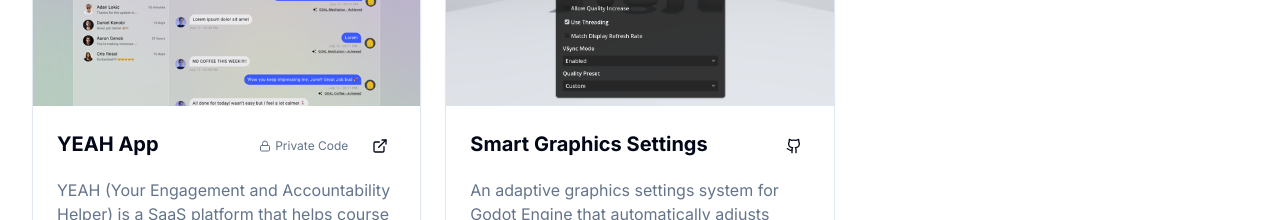
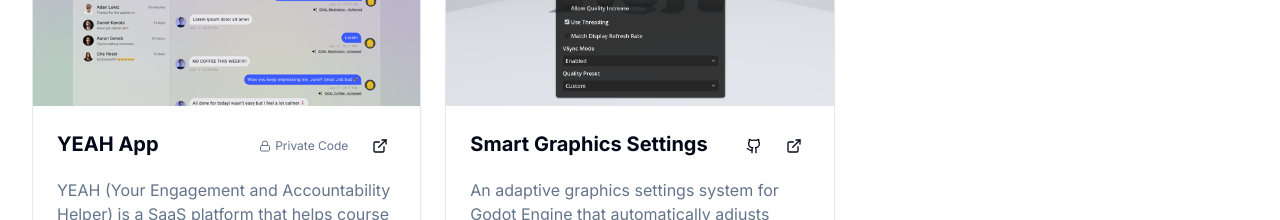
Before and after one commit to lucasbecker-dev/lucasbecker-dev.github.io, a Next.js app: page / in a window 1280 px wide. Shown: the part 1860-2080 px from the top of the page. Built offline with nearby package versions, Linux system fonts and the light colour scheme.

Commit message:
Add Godot Asset Library link to Smart Graphics Settings project

```diff
--- a/app/page.tsx
+++ b/app/page.tsx
@@ -458,6 +458,16 @@ export default function Home() {
                         <span className="sr-only">GitHub</span>
                       </Button>
                     </Link>
+                    <Link href="https://godotengine.org/asset-library/asset/3814" target="_blank" rel="noopener noreferrer">
+                      <Button
+                        variant="ghost"
+                        size="icon"
+                        className="h-8 w-8 text-foreground hover:text-primary hover:bg-primary/10"
+                      >
+                        <ExternalLink className="h-4 w-4" />
+                        <span className="sr-only">Asset Library</span>
+                      </Button>
+                    </Link>
                   </div>
                 </div>
                 <p className="text-muted-foreground mb-4">
```
